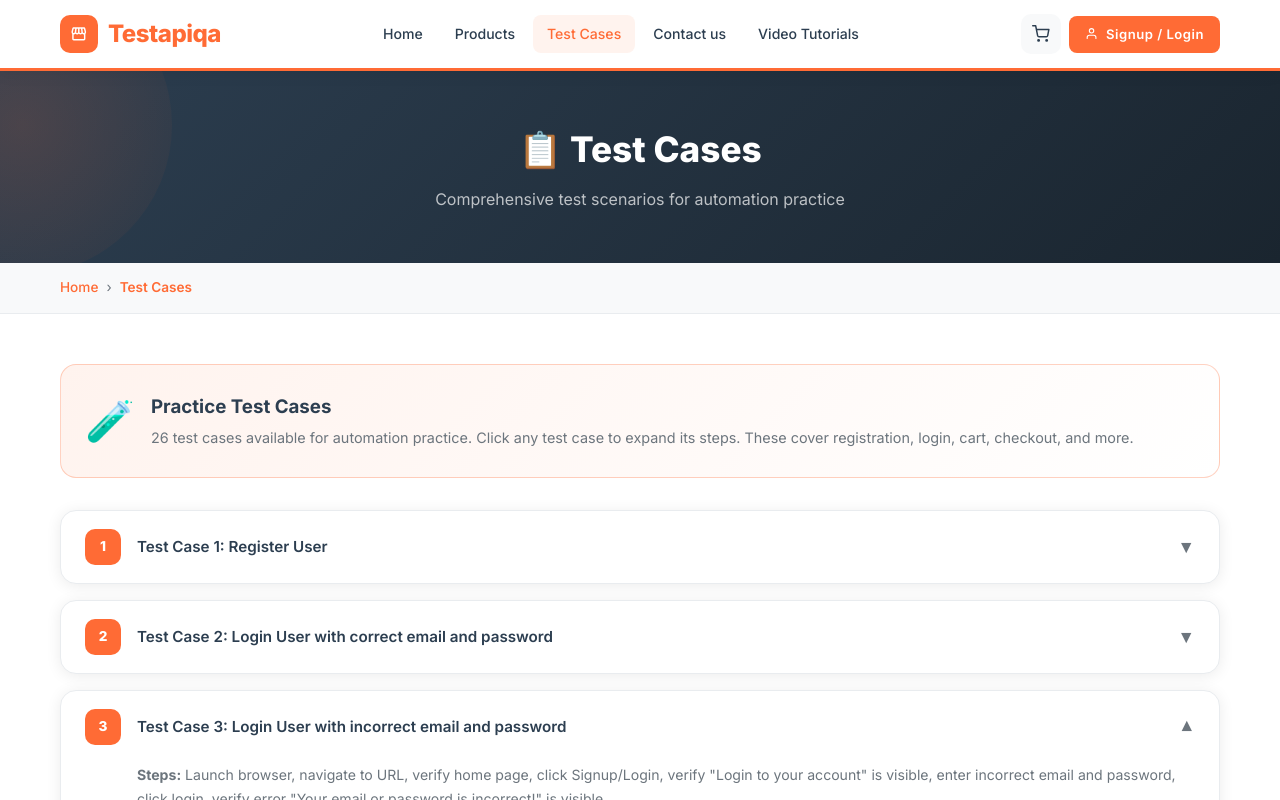
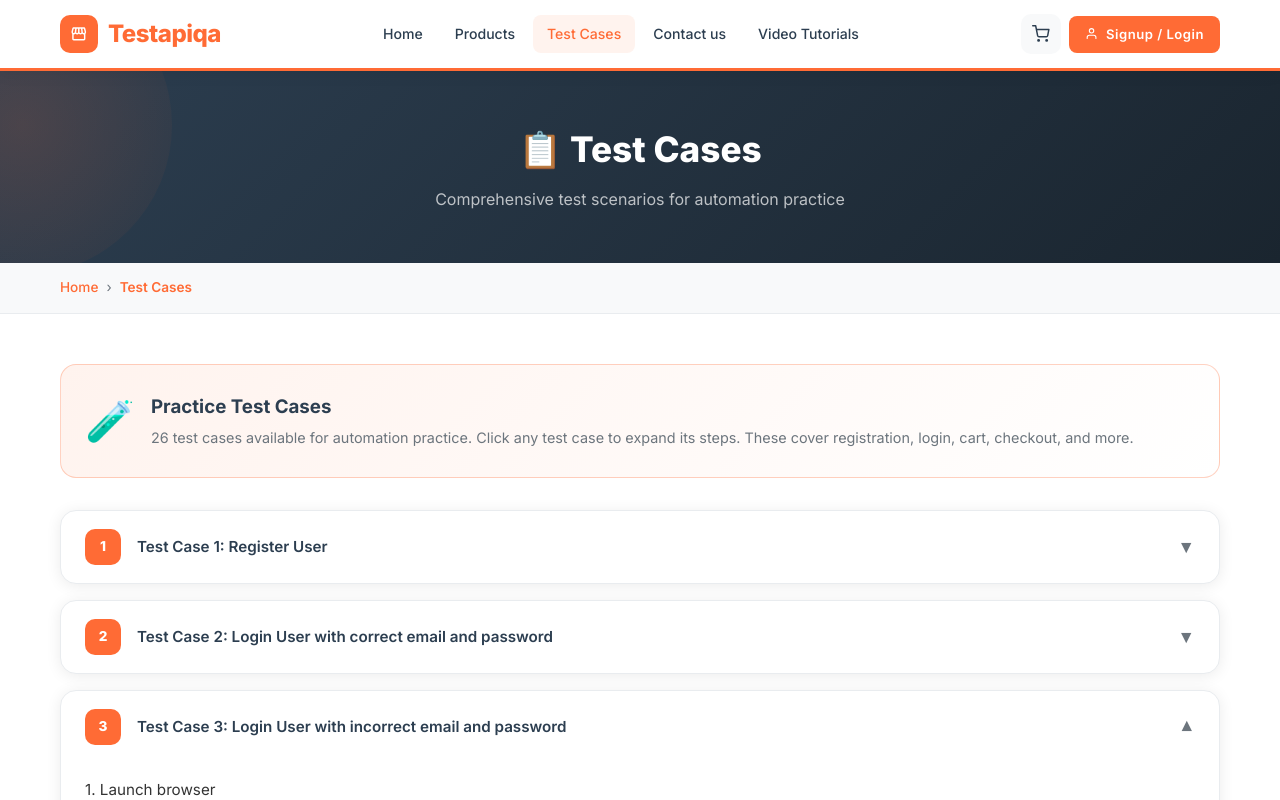
Before and after one commit to poornavenkatasaidronadula-lgtm/Testapiqa, a React (Create React App) app: page /test-cases in a window 1280 px wide. Both pictures are taken after a click on the element 640 px from the left and 726 px from the top of the page. Shown: the top 800 px of the page. Built offline with nearby package versions, Linux system fonts and the light colour scheme.

Commit message:
Update Test Cases page to show steps as a bordered list

```diff
--- a/src/pages/TestCases.js
+++ b/src/pages/TestCases.js
@@ -93,8 +93,24 @@ export default function TestCases() {
                 </span>
               </div>
               {expanded === tc.id && (
-                <div className="test-case-body">
-                  <p><strong>Steps:</strong> {tc.description}</p>
+                <div className="test-case-body" style={{ padding: 0, backgroundColor: '#fff', borderTop: '2px solid var(--orange-main)' }}>
+                  <ul style={{ listStyle: 'none', padding: 0, margin: 0 }}>
+                    {tc.description.split(', ').map((step, idx) => {
+                      const cleanStep = step.trim().replace(/\.$/, '');
+                      return (
+                        <li key={idx} style={{
+                          padding: '16px 24px',
+                          borderBottom: '1px solid #e0e0e0',
+                          color: '#333',
+                          fontSize: '0.95rem',
+                          fontWeight: '400',
+                          lineHeight: '1.5'
+                        }}>
+                          {idx + 1}. {cleanStep.charAt(0).toUpperCase() + cleanStep.slice(1)}
+                        </li>
+                      );
+                    })}
+                  </ul>
                 </div>
               )}
             </div>
```
